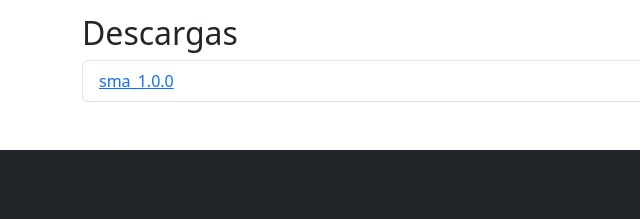
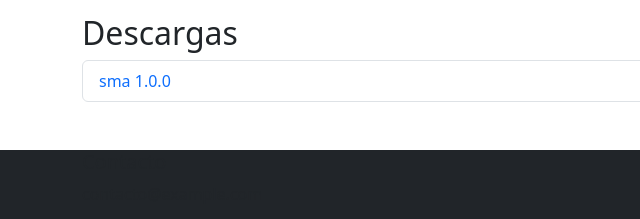
Before and after one commit to meteorologiaaeronautica/sma, a plain HTML site: page index.html in a window 1280 px wide. Shown: the part 1953-2172 px from the top of the page, 0-640 px from the left. Drawn offline with nearby package versions, Linux system fonts and the light colour scheme.

Commit message:
update 100

```diff
--- a/index.html
+++ b/index.html
@@ -168,7 +168,7 @@
       <h2>Descargas</h2>
       <ul class="list-group">
         <li class="list-group-item">
-          <a href="file/archivo.txt" download="archivo.txt">sma_1.0.0</a>
+          <a class="text-decoration-none" href="https://sma.jimmymayta.com/sma100.rar" download="sma100.rar">sma 1.0.0</a>
         </li>
       </ul>
     </div>
```
